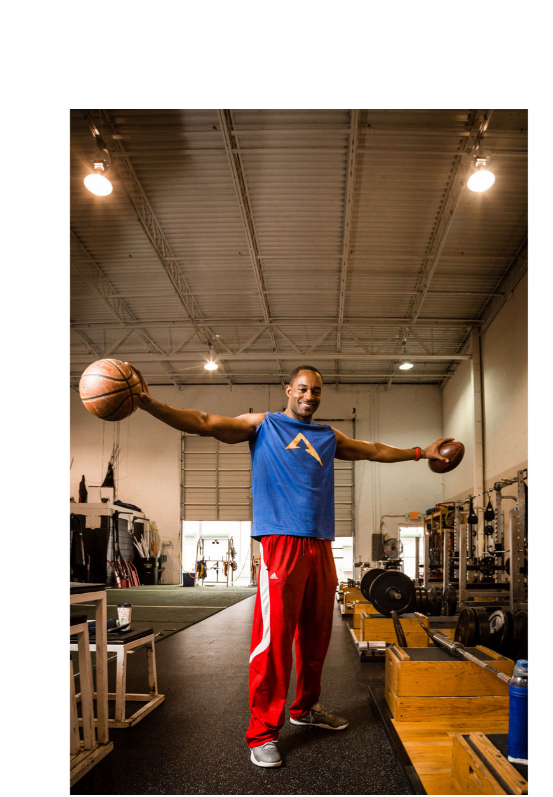
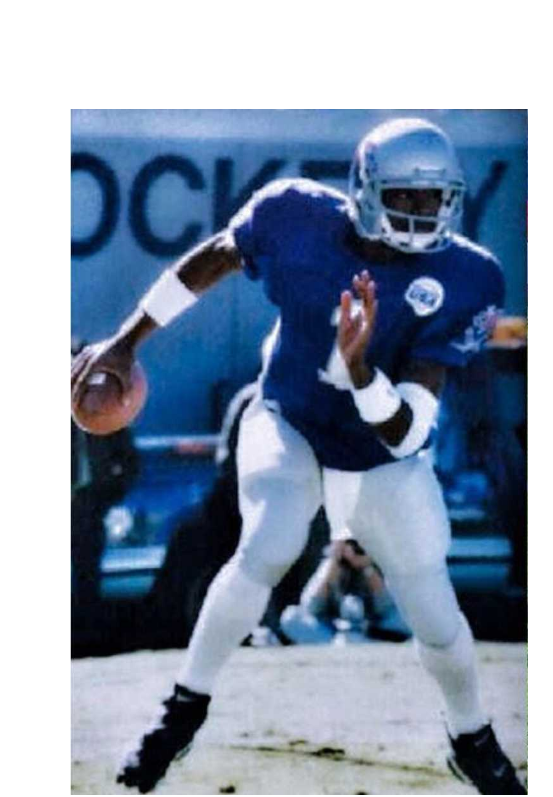
Before and after one commit to ranFraj/ranFraj.github.io, a plain HTML site: page tygtal/rico.html in a window 1280 px wide. Shown: the part 503-1300 px from the top of the page, 0-553 px from the left. Drawn offline with Linux system fonts and the light colour scheme; files whose address does not match are found by name.

Commit message:
Second image for coaches

```diff
--- a/tygtal/css/style.css
+++ b/tygtal/css/style.css
@@ -339,6 +339,22 @@ figure {
   font-size: 24px;
 }
 
+/* coach images */
+.coach-images {
+  position: relative;
+}
+.coach-images img {
+  position: absolute;
+  left: 0;
+  -webkit-transition: opacity 1s ease-in-out;
+  -moz-transition: opacity 1s ease-in-out;
+  -o-transition: opacity 1s ease-in-out;
+  transition: opacity 1s ease-in-out;
+}
+.coach-images img.top {
+  opacity: 0;
+}
+
 /* Superfish Override Menu */
 .sf-menu {
   margin: 0 !important;
--- a/tygtal/js/main.js
+++ b/tygtal/js/main.js
@@ -149,6 +149,17 @@
         });
     };
 
+    var loopCoachImages = function() {
+        var coaches = $('.coach-images');
+        var topImage;
+        if (coaches.length > 0) {
+            topImage = coaches.find('.top');
+            setInterval(function() {
+                topImage.css('opacity', parseInt(topImage.css('opacity')) === 0 ? 1 : 0);
+            }, 4000);
+        }
+    }
+
     // Document on load.
     $(function() {
         mainMenu();
@@ -157,6 +168,7 @@
         mobileMenuOutsideClick();
         contentWayPoint();
         scheduleTab();
+        loopCoachImages();
     });
 
 
--- a/tygtal/rico.html
+++ b/tygtal/rico.html
@@ -115,7 +115,10 @@
                 <div class="container">
                     <div class="row">
                         <div class="col-md-5">
-                            <img src="images/rico_1.jpg" alt="Rico Anderson">
+                            <div class="coach-images">
+                                <img class="bottom" src="images/rico_1.jpg" alt="Kevin Rico Anderson">
+                                <img class="top" src="images/rico_2.jpg" alt="Kevin Rico Anderson">
+                            </div>
                         </div>
                         <div class="col-md-7">
                             <p>
@@ -133,6 +136,13 @@
                                 <a href="#"><i class="icon-facebook-with-circle"></i></a>
                                 <a href="#"><i class="icon-instagram-with-circle"></i></a>
                             </p>
+                            <br />
+                            <br />
+                            <br />
+                            <br />
+                            <br />
+                            <br />
+                            <br />
                         </div>
                     </div>
                 </div>
```
Also changed, not shown: tygtal/carl.html (+4 -1 lines), tygtal/orly.html (+4 -1 lines), tygtal/thomas.html (+4 -1 lines), tygtal/images/carl_2.jpg (added), tygtal/images/orly_1.jpg, tygtal/images/orly_2.jpg (added), tygtal/images/rico_2.jpg (added), tygtal/images/thomas_1.jpg, tygtal/images/thomas_2.jpg (added), 1 other file.
